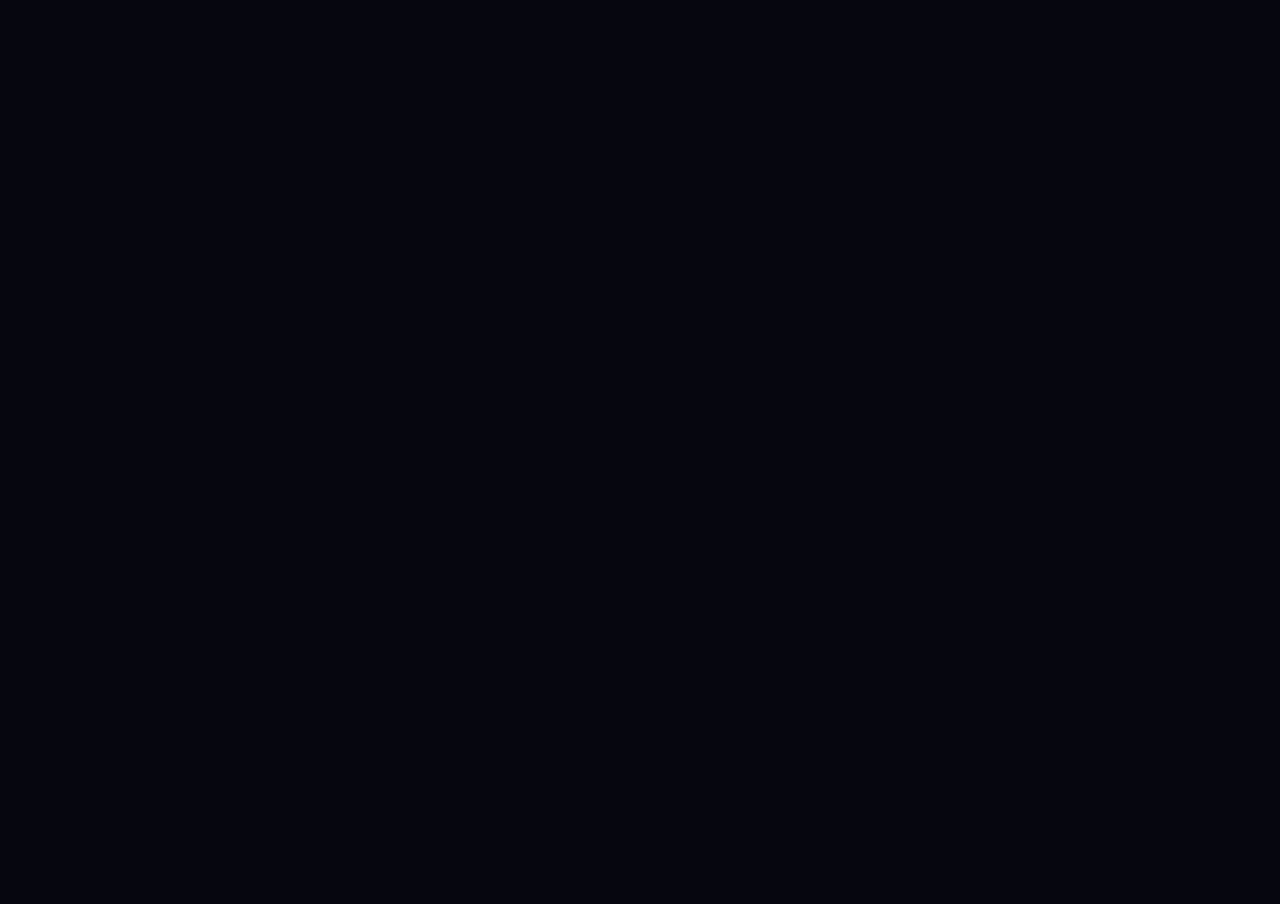
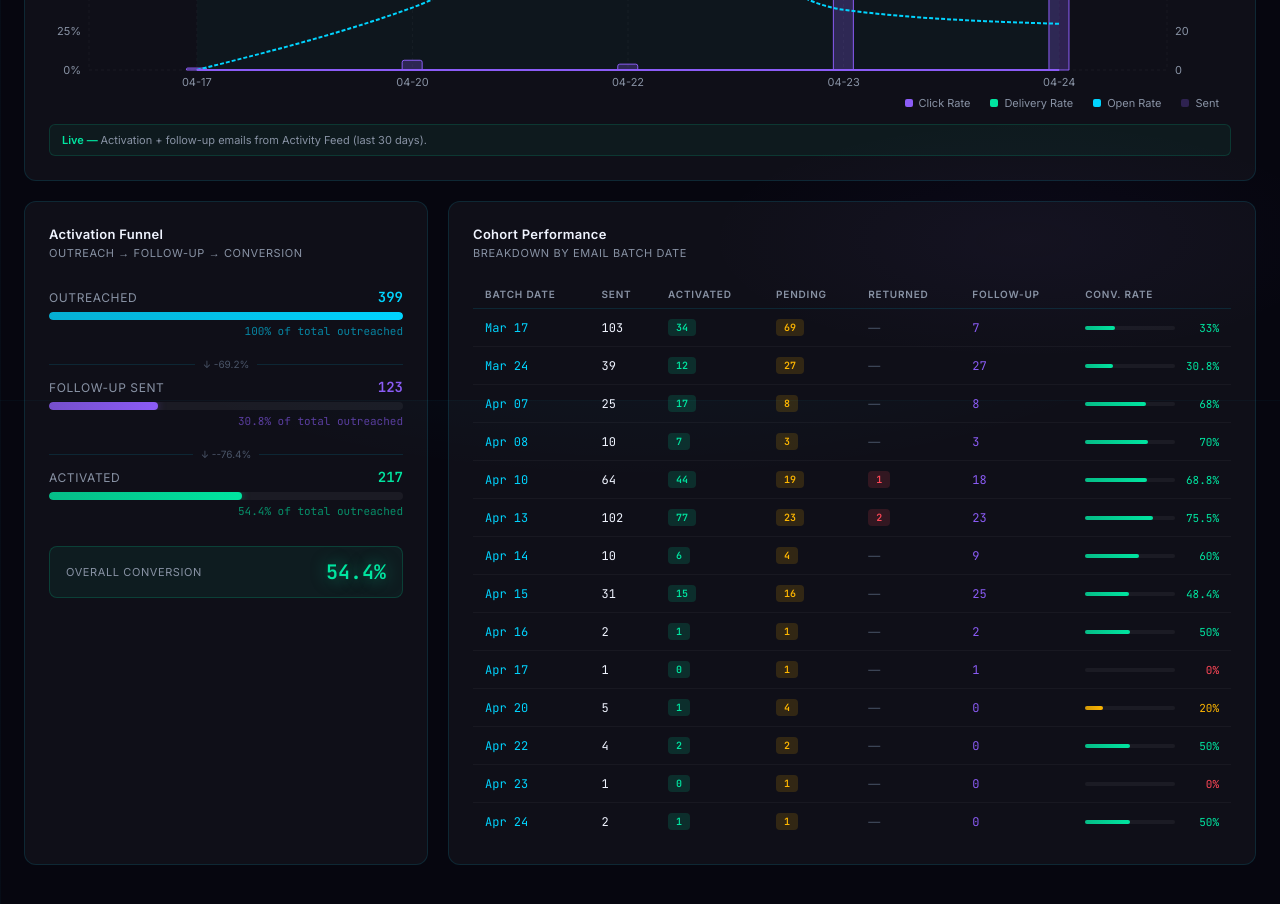
Before and after one commit to kevingarma-star/logistimatics-dashboard, a React (Vite) app: page / in a window 1280 px wide. Shown: the part 1200-2104 px from the top of the page. Before the commit the page ends 800 px from the top, so only its background shows below. Built offline with nearby package versions, Linux system fonts and the light colour scheme; no server answers.

Commit message:
Add GitHub Pages deployment + auto data push

```diff
--- /dev/null
+++ b/public/data.json
@@ -0,0 +1,390 @@
+{
+  "generated_at": "2026-04-24T09:04:54",
+  "summary": {
+    "total_outreached": 399,
+    "activated": 217,
+    "pending": 179,
+    "returned": 3,
+    "activation_rate": 54.4,
+    "followup_sent": 123,
+    "followup_activated": 16,
+    "followup_conversion_rate": 13.0
+  },
+  "timeline": [
+    {
+      "date": "2026-03-17",
+      "label": "Mar 17",
+      "activation": 103,
+      "followup": 0
+    },
+    {
+      "date": "2026-03-24",
+      "label": "Mar 24",
+      "activation": 39,
+      "followup": 0
+    },
+    {
+      "date": "2026-04-07",
+      "label": "Apr 07",
+      "activation": 25,
+      "followup": 0
+    },
+    {
+      "date": "2026-04-08",
+      "label": "Apr 08",
+      "activation": 10,
+      "followup": 0
+    },
+    {
+      "date": "2026-04-10",
+      "label": "Apr 10",
+      "activation": 64,
+      "followup": 0
+    },
+    {
+      "date": "2026-04-13",
+      "label": "Apr 13",
+      "activation": 102,
+      "followup": 0
+    },
+    {
+      "date": "2026-04-14",
+      "label": "Apr 14",
+      "activation": 10,
+      "followup": 0
+    },
+    {
+      "date": "2026-04-15",
+      "label": "Apr 15",
+      "activation": 31,
+      "followup": 0
+    },
+    {
+      "date": "2026-04-16",
+      "label": "Apr 16",
+      "activation": 2,
+      "followup": 0
+    },
+    {
+      "date": "2026-04-17",
+      "label": "Apr 17",
+      "activation": 1,
+      "followup": 0
+    },
+    {
+      "date": "2026-04-20",
+      "label": "Apr 20",
+      "activation": 5,
+      "followup": 0
+    },
+    {
+      "date": "2026-04-22",
+      "label": "Apr 22",
+      "activation": 4,
+      "followup": 0
+    },
+    {
+      "date": "2026-04-23",
+      "label": "Apr 23",
+      "activation": 1,
+      "followup": 75
+    },
+    {
+      "date": "2026-04-24",
+      "label": "Apr 24",
+      "activation": 2,
+      "followup": 48
+    }
+  ],
+  "cohorts": [
+    {
+      "batch_date": "2026-03-17",
+      "label": "Mar 17",
+      "total": 103,
+      "activated": 34,
+      "pending": 69,
+      "returned": 0,
+      "followup_sent": 7,
+      "followup_activated": 0,
+      "activation_rate": 33.0,
+      "followup_conv_rate": 0.0
+    },
+    {
+      "batch_date": "2026-03-24",
+      "label": "Mar 24",
+      "total": 39,
+      "activated": 12,
+      "pending": 27,
+      "returned": 0,
+      "followup_sent": 27,
+      "followup_activated": 1,
+      "activation_rate": 30.8,
+      "followup_conv_rate": 3.7
+    },
+    {
+      "batch_date": "2026-04-07",
+      "label": "Apr 07",
+      "total": 25,
+      "activated": 17,
+      "pending": 8,
+      "returned": 0,
+      "followup_sent": 8,
+      "followup_activated": 0,
+      "activation_rate": 68.0,
+      "followup_conv_rate": 0.0
+    },
+    {
+      "batch_date": "2026-04-08",
+      "label": "Apr 08",
+      "total": 10,
+      "activated": 7,
+      "pending": 3,
+      "returned": 0,
+      "followup_sent": 3,
+      "followup_activated": 0,
+      "activation_rate": 70.0,
+      "followup_conv_rate": 0.0
+    },
+    {
+      "batch_date": "2026-04-10",
+      "label": "Apr 10",
+      "total": 64,
+      "activated": 44,
+      "pending": 19,
+      "returned": 1,
+      "followup_sent": 18,
+      "followup_activated": 0,
+      "activation_rate": 68.8,
+      "followup_conv_rate": 0.0
+    },
+    {
+      "batch_date": "2026-04-13",
+      "label": "Apr 13",
+      "total": 102,
+      "activated": 77,
+      "pending": 23,
+      "returned": 2,
+      "followup_sent": 23,
+      "followup_activated": 0,
+      "activation_rate": 75.5,
+      "followup_conv_rate": 0.0
+    },
+    {
+      "batch_date": "2026-04-14",
+      "label": "Apr 14",
+      "total": 10,
+      "activated": 6,
+      "pending": 4,
+      "returned": 0,
+      "followup_sent": 9,
+      "followup_activated": 5,
+      "activation_rate": 60.0,
+      "followup_conv_rate": 55.6
+    },
+    {
+      "batch_date": "2026-04-15",
+      "label": "Apr 15",
+      "total": 31,
+      "activated": 15,
+      "pending": 16,
+      "returned": 0,
+      "followup_sent": 25,
+      "followup_activated": 9,
+      "activation_rate": 48.4,
+      "followup_conv_rate": 36.0
+    },
+    {
+      "batch_date": "2026-04-16",
+      "label": "Apr 16",
+      "total": 2,
+      "activated": 1,
+      "pending": 1,
+      "returned": 0,
+      "followup_sent": 2,
+      "followup_activated": 1,
+      "activation_rate": 50.0,
+      "followup_conv_rate": 50.0
+    },
+    {
+      "batch_date": "2026-04-17",
+      "label": "Apr 17",
+      "total": 1,
+      "activated": 0,
+      "pending": 1,
+      "returned": 0,
+      "followup_sent": 1,
+      "followup_activated": 0,
+      "activation_rate": 0.0,
+      "followup_conv_rate": 0.0
+    },
+    {
+      "batch_date": "2026-04-20",
+      "label": "Apr 20",
+      "total": 5,
+      "activated": 1,
+      "pending": 4,
+      "returned": 0,
+      "followup_sent": 0,
+      "followup_activated": 0,
+      "activation_rate": 20.0,
+      "followup_conv_rate": 0
+    },
+    {
+      "batch_date": "2026-04-22",
+      "label": "Apr 22",
+      "total": 4,
+      "activated": 2,
+      "pending": 2,
+      "returned": 0,
+      "followup_sent": 0,
+      "followup_activated": 0,
+      "activation_rate": 50.0,
+      "followup_conv_rate": 0
+    },
+    {
+      "batch_date": "2026-04-23",
+      "label": "Apr 23",
+      "total": 1,
+      "activated": 0,
+      "pending": 1,
+      "returned": 0,
+      "followup_sent": 0,
+      "followup_activated": 0,
+      "activation_rate": 0.0,
+      "followup_conv_rate": 0
+    },
+    {
+      "batch_date": "2026-04-24",
+      "label": "Apr 24",
+      "total": 2,
+      "activated": 1,
+      "pending": 1,
+      "returned": 0,
+      "followup_sent": 0,
+      "followup_activated": 0,
+      "activation_rate": 50.0,
+      "followup_conv_rate": 0
+    }
+  ],
+  "funnel": [
+    {
+      "stage": "Outreached",
+      "value": 399,
+      "pct": 100
+    },
+    {
+      "stage": "Follow-up Sent",
+      "value": 123,
+      "pct": 30.8
+    },
+    {
+      "stage": "Activated",
+      "value": 217,
+      "pct": 54.4
+    }
+  ],
+  "sendgrid_stats": [
+    {
+      "requests": 1,
+      "delivered": 1,
+      "bounces": 0,
+      "unsubscribes": 0,
+      "unique_opens": 0,
+      "opens": 0,
+      "unique_clicks": 0,
+      "clicks": 0,
+      "activation": 1,
+      "followup": 0,
+      "date": "2026-04-17",
+      "open_rate": 0.0,
+      "click_rate": 0.0,
+      "delivery_rate": 100.0,
+      "bounce_rate": 0.0
+    },
+    {
+      "requests": 5,
+      "delivered": 5,
+      "bounces": 0,
+      "unsubscribes": 0,
+      "unique_opens": 2,
+      "opens": 3,
+      "unique_clicks": 0,
+      "clicks": 0,
+      "activation": 5,
+      "followup": 0,
+      "date": "2026-04-20",
+      "open_rate": 40.0,
+      "click_rate": 0.0,
+      "delivery_rate": 100.0,
+      "bounce_rate": 0.0
+    },
+    {
+      "requests": 3,
+      "delivered": 2,
+      "bounces": 0,
+      "unsubscribes": 0,
+      "unique_opens": 2,
+      "opens": 5,
+      "unique_clicks": 0,
+      "clicks": 0,
+      "activation": 3,
+      "followup": 0,
+      "date": "2026-04-22",
+      "open_rate": 100.0,
+      "click_rate": 0.0,
+      "delivery_rate": 66.7,
+      "bounce_rate": 0.0
+    },
+    {
+      "requests": 73,
+      "delivered": 70,
+      "bounces": 0,
+      "unsubscribes": 0,
+      "unique_opens": 27,
+      "opens": 43,
+      "unique_clicks": 0,
+      "clicks": 0,
+      "activation": 2,
+      "followup": 71,
+      "date": "2026-04-23",
+      "open_rate": 38.6,
+      "click_rate": 0.0,
+      "delivery_rate": 95.9,
+      "bounce_rate": 0.0
+    },
+    {
+      "requests": 55,
+      "delivered": 54,
+      "bounces": 0,
+      "unsubscribes": 0,
+      "unique_opens": 16,
+      "opens": 17,
+      "unique_clicks": 0,
+      "clicks": 0,
+      "activation": 2,
+      "followup": 53,
+      "date": "2026-04-24",
+      "open_rate": 29.6,
+      "click_rate": 0.0,
+      "delivery_rate": 98.2,
+      "bounce_rate": 0.0
+    }
+  ],
+  "sendgrid_summary": {
+    "has_campaign_data": true,
+    "data_source": "activity_feed",
+    "period_start": "2026-04-17",
+    "period_end": "2026-04-24",
+    "total_delivered": 132,
+    "total_opens": 47,
+    "total_clicks": 0,
+    "total_bounces": 0,
+    "total_requests": 137,
+    "total_unsubscribes": 0,
+    "avg_open_rate": 35.6,
+    "avg_click_rate": 0.0,
+    "avg_delivery_rate": 96.4,
+    "avg_bounce_rate": 0.0,
+    "data_note": "Activation + follow-up emails from Activity Feed (last 30 days)."
+  }
+}
--- a/vite.config.js
+++ b/vite.config.js
@@ -4,6 +4,7 @@ import react from '@vitejs/plugin-react'
 // https://vite.dev/config/
 export default defineConfig({
   plugins: [react()],
+  base: '/logistimatics-dashboard/',
   server: {
     host: true,
     allowedHosts: true,
```
Also changed, not shown: 2 other files (tests, documents, lock files or other folders).
